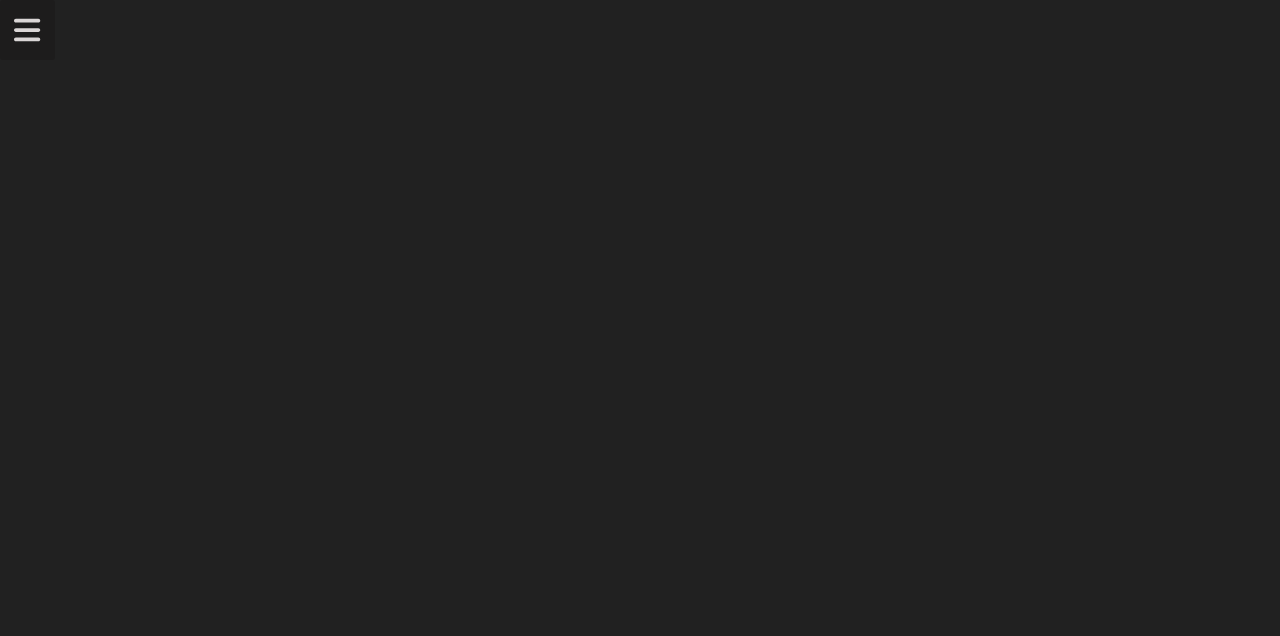
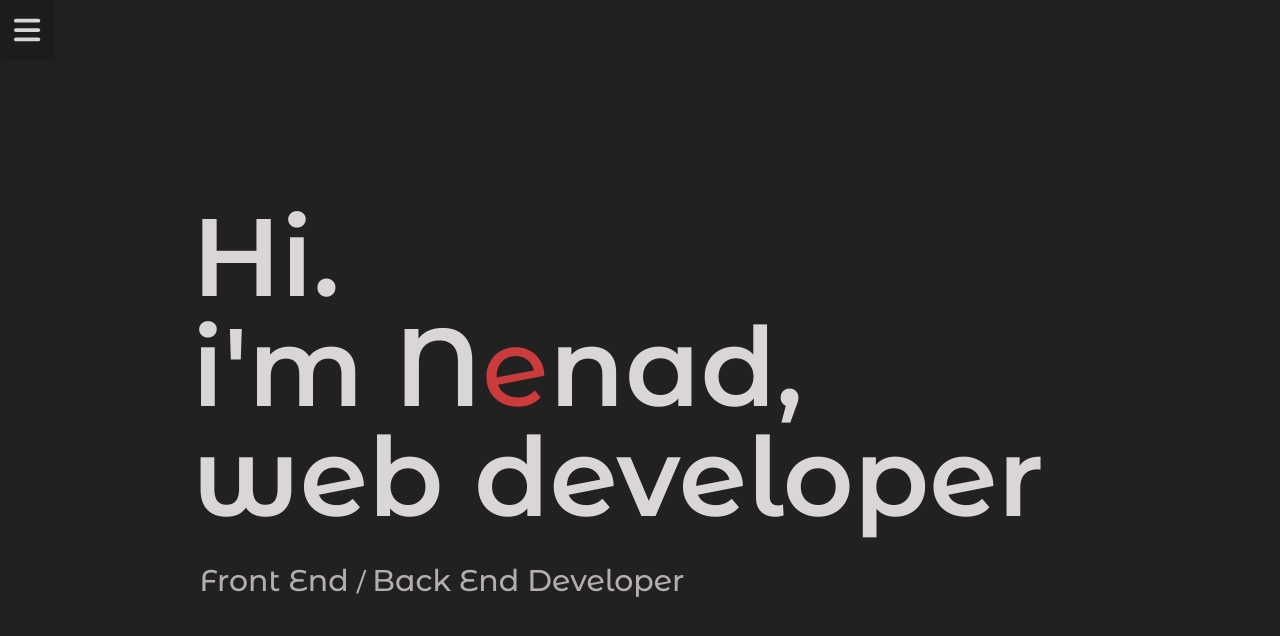
Before and after one commit to Nesh00/portfolio, a React (Create React App) app: page / in a window 1280 px wide. Shown: the top 636 px of the page. Built offline with nearby package versions, Linux system fonts and the light colour scheme.

Commit message:
create Main and Home Components

```diff
--- a/src/App.js
+++ b/src/App.js
@@ -1,3 +1,4 @@
+import Main from './components/Main/Main';
 import Nav from './components/Nav/Nav';
 import './css/App.css';
 
@@ -5,6 +6,7 @@ function App() {
   return (
     <div className='app'>
       <Nav />
+      <Main />
     </div>
   );
 }
--- /dev/null
+++ b/src/components/Main/Home.jsx
@@ -0,0 +1,19 @@
+import '../../css/Main/Home.css';
+
+const Home = () => {
+  return (
+    <header className='header'>
+      <h1 className='intro__header'>Hi.</h1>
+      <h1 className='intro__header'>
+        i'm N<span className='intro__header--letter'>e</span>nad,
+      </h1>
+      <h1 className='intro__header'>web developer</h1>
+      <h2 className='intro__sub-header'>
+        Front End <span className='intro__sub-header--slash'> / </span>Back End
+        Developer
+      </h2>
+    </header>
+  );
+};
+
+export default Home;
--- /dev/null
+++ b/src/components/Main/Main.jsx
@@ -0,0 +1,12 @@
+import '../../css/Main/Main.css';
+import Home from './Home';
+
+const Main = () => {
+  return (
+    <>
+      <Home />
+    </>
+  );
+};
+
+export default Main;
--- a/src/css/App.css
+++ b/src/css/App.css
@@ -1,3 +1,5 @@
 .app {
+  display: flex;
+  align-items: center;
   height: 100vh;
 }
--- /dev/null
+++ b/src/css/Main/Home.css
@@ -0,0 +1,51 @@
+@import url('../colours.css');
+
+.header {
+  margin-left: 3%;
+}
+
+.intro__header {
+  font-size: 4rem;
+}
+
+.intro__header--letter {
+  color: var(--text-red);
+}
+
+.intro__sub-header {
+  margin: 1rem 0 0 0.2rem;
+  font-size: 1.88rem;
+  color: var(--text-secondary);
+}
+
+@media screen and (min-width: 36.5em) {
+  .intro__header {
+    font-size: 6rem;
+  }
+
+  .intro__sub-header {
+    margin: 1rem 0 0 0.2rem;
+    font-size: 2.4rem;
+  }
+}
+
+@media screen and (min-width: 76em) {
+  .header {
+    margin-left: 15%;
+  }
+
+  .intro__header {
+    font-size: 11rem;
+    font-weight: 600;
+    line-height: 100%;
+  }
+
+  .intro__sub-header {
+    margin: 3rem 0 0 0.75rem;
+    font-size: 3rem;
+  }
+
+  .intro__sub-header--slash {
+    font-size: 2.5rem;
+  }
+}
--- /dev/null
+++ b/src/css/Main/Main.css
@@ -0,0 +1,5 @@
+@media screen and (min-width: 76em) {
+  /* .main {
+    margin-left: 15%;
+  } */
+}
--- a/src/css/Nav/Logo.css
+++ b/src/css/Nav/Logo.css
@@ -1,7 +1,7 @@
 @import url('../colours.css');
 
 .logo--container {
-  perspective: 80rem;
+  perspective: 70rem;
   perspective-origin: 50% 22.5rem;
   transition: transform 2s;
   transform-style: preserve-3d;
@@ -69,7 +69,7 @@
 }
 
 .cube > .seven {
-  transform: scale3d(0.5, 0.5, 0.5) rotateX(90deg) translateZ(10rem)
+  transform: scale3d(0.4, 0.4, 0.4) rotateX(90deg) translateZ(10rem)
     rotate(180deg);
 }
 
@@ -90,7 +90,7 @@
 }
 
 .cube > .twelve {
-  transform: scale3d(0.4, 0.4, 0.4) rotateX(-90deg) translateZ(10rem);
+  transform: scale3d(0.4, 0.4, 0.4) rotateX(-90deg) translateZ(11rem);
 }
 
 @keyframes spin {
--- a/src/css/Nav/Menu.css
+++ b/src/css/Nav/Menu.css
@@ -14,6 +14,7 @@
   height: 100%;
   width: 100%;
   padding: 2.5rem 0;
+  color: var(--text-secondary);
   border-bottom: 1px solid var(--border);
   cursor: pointer;
 }
@@ -24,6 +25,6 @@
 }
 
 .menu__item:hover .menu__link {
-  color: var(--hover);
+  color: var(--text-red);
   transition: color 0.5s;
 }
--- a/src/css/Nav/Nav.css
+++ b/src/css/Nav/Nav.css
@@ -1,6 +1,7 @@
 @import url('../colours.css');
 
 .nav {
+  position: absolute;
   height: 100%;
   width: calc(100% - 5.5rem);
   background: var(--bg-colour-secondary);
@@ -14,7 +15,7 @@
 
 @media screen and (min-width: 76em) {
   .nav {
-    width: 12%;
+    width: 13%;
   }
 
   .hideNav {
--- a/src/css/colours.css
+++ b/src/css/colours.css
@@ -4,6 +4,7 @@
   --bg-colour-ternary: #080808;
   --bg-white-transparent: rgba(255, 255, 255, 0.6);
   --border: #c0bcbc;
-  --white: #dad6d6;
-  --hover: #f30404;
+  --text-primary: #dad6d6;
+  --text-secondary: #b4aeae;
+  --text-red: #cc3b3b;
 }
--- a/src/css/index.css
+++ b/src/css/index.css
@@ -10,12 +10,12 @@ html {
   margin: 0;
   padding: 0;
   box-sizing: border-box;
-  color: var(--white);
   /* font-family: 'Fredoka', sans-serif; */
   font-family: 'Montserrat Alternates', sans-serif;
   font-weight: 500;
 }
 
 body {
+  color: var(--text-primary);
   background: var(--bg-colour-primary);
 }
```
